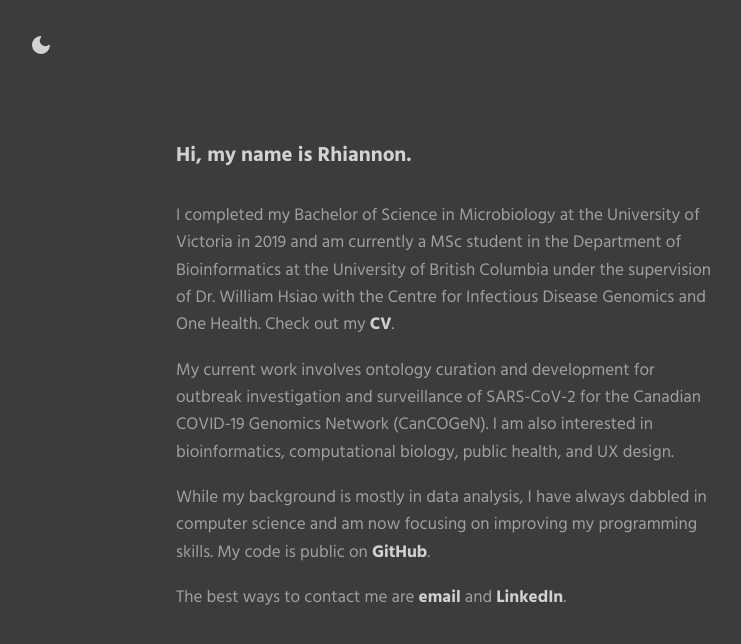
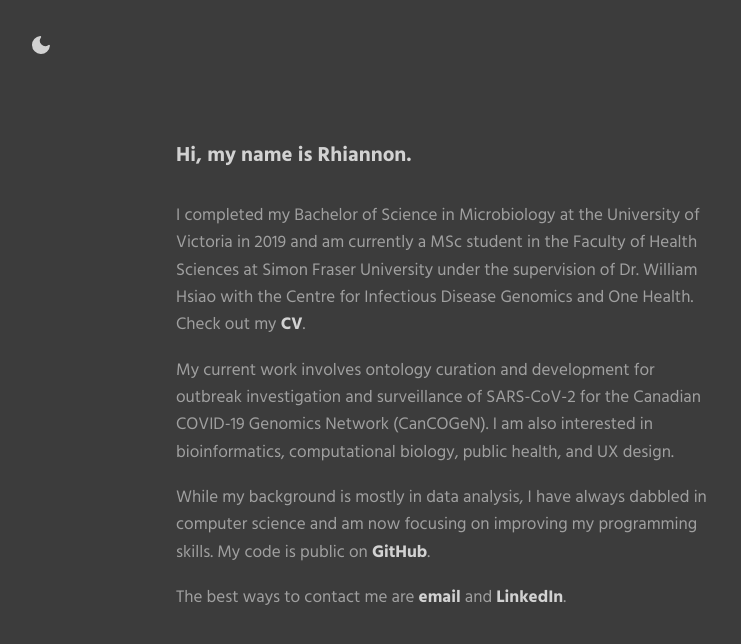
Before and after one commit to cmrn-rhi/cmrn-rhi.github.io, a Jekyll site: the page built from index.html, in a window 1280 px wide. Shown: the top 644 px of the page, without its empty margins (4-745 px from the left). Built offline with Jekyll 4.4.1, drawn with Linux system fonts in a browser that asks for light colours.

Commit message:
Update index.html
Updated university and faculty

```diff
--- a/index.html
+++ b/index.html
@@ -4,8 +4,8 @@
 <h1>Hi, my name is Rhiannon.</h1>
 <p>
     I completed my Bachelor of Science in Microbiology at the University of Victoria
-    in 2019 and am currently a MSc student in the Department of Bioinformatics at
-    the University of British Columbia under the supervision of Dr. William Hsiao with the
+    in 2019 and am currently a MSc student in the Faculty of Health Sciences at
+    Simon Fraser University under the supervision of Dr. William Hsiao with the
     Centre for Infectious Disease Genomics and One Health.
 
     Check out my <a href="/RCameron_CV.pdf" target="_blank">CV</a>.
```
